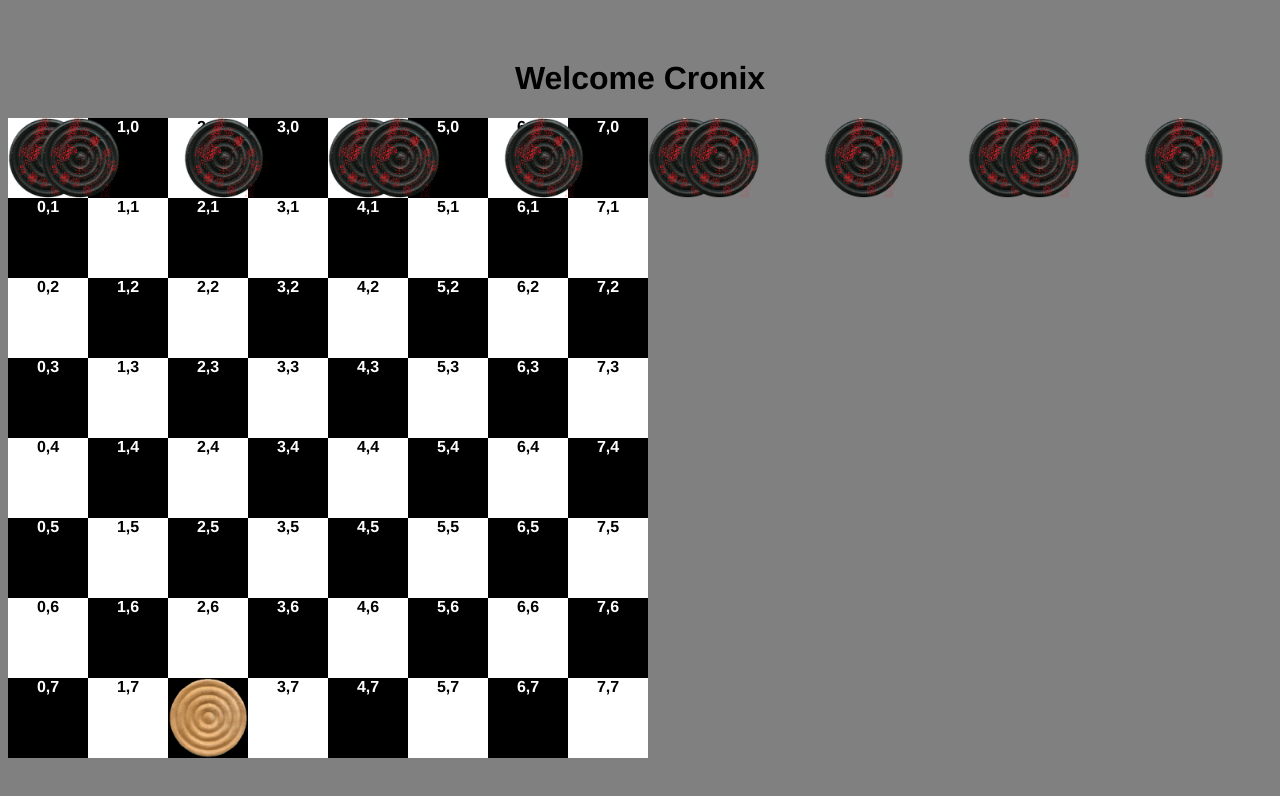
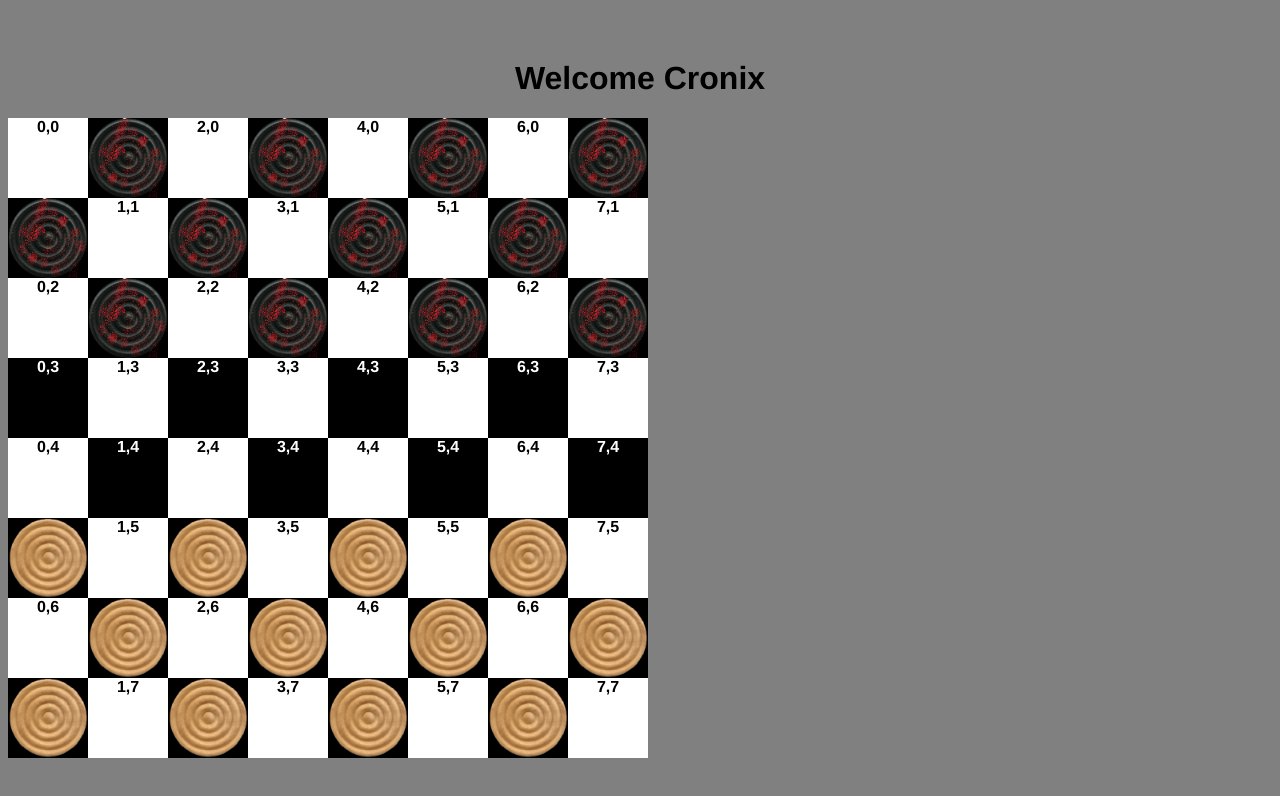
Before and after one commit to MihaiCrihan/vue-chess, a Vue app: page / in a window 1280 px wide. Shown: the top 796 px of the page. Built offline with nearby package versions, Linux system fonts and the light colour scheme.

Commit message:
get chess position

```diff
--- a/src/components/HelloWorld.vue
+++ b/src/components/HelloWorld.vue
@@ -12,21 +12,194 @@ export default {
       [1, 0, 1, 0, 1, 0, 1, 0],
       [0, 1, 0, 1, 0, 1, 0, 1]
     ],
-    ch_black: [
-      ["0.0", "2.0", "4.0", "6.0"],
-      ["1.1", "3.1", "5.1", "7.1"],
-      ["0.2", "2.2", "4.2", "6.2"],
+    chestPositions: [
+      {
+        id: 'b1',
+        positionX : 1,
+        positionY : 0,
+        isBlack: true,
+        isQueen: false
+      },
+      {
+        id: 'b2',
+        positionX : 3,
+        positionY : 0,
+        isBlack: true,
+        isQueen: false
+      },
+      {
+        id: 'b3',
+        positionX : 5,
+        positionY : 0,
+        isBlack: true,
+        isQueen: false
+      },
+      {
+        id: 'b4',
+        positionX : 7,
+        positionY : 0,
+        isBlack: true,
+        isQueen: false
+      },
+      {
+        id: 'b5',
+        positionX : 0,
+        positionY : 1,
+        isBlack: true,
+        isQueen: false
+      },
+      {
+        id: 'b6',
+        positionX : 2,
+        positionY : 1,
+        isBlack: true,
+        isQueen: false
+      },
+      {
+        id: 'b7',
+        positionX : 4,
+        positionY : 1,
+        isBlack: true,
+        isQueen: false
+      },
+      {
+        id: 'b8',
+        positionX : 6,
+        positionY : 1,
+        isBlack: true,
+        isQueen: false
+      },
+      {
+        id: 'b9',
+        positionX : 1,
+        positionY : 2,
+        isBlack: true,
+        isQueen: false
+      },
+      {
+        id: 'b10',
+        positionX : 3,
+        positionY : 2,
+        isBlack: true,
+        isQueen: false
+      },
+      {
+        id: 'b11',
+        positionX : 5,
+        positionY : 2,
+        isBlack: true,
+        isQueen: false
+      },
+      {
+        id: 'b12',
+        positionX : 7,
+        positionY : 2,
+        isBlack: true,
+        isQueen: false
+      },
+      {
+        id: 'a1',
+        positionX : 0,
+        positionY : 5,
+        isBlack: false,
+        isQueen: false
+      },
+      {
+        id: 'a2',
+        positionX : 2,
+        positionY : 5,
+        isBlack: false,
+        isQueen: false
+      },
+      {
+        id: 'a3',
+        positionX : 4,
+        positionY : 5,
+        isBlack: false,
+        isQueen: false
+      },
+      {
+        id: 'a4',
+        positionX : 6,
+        positionY : 5,
+        isBlack: false,
+        isQueen: false
+      },
+      {
+        id: 'a5',
+        positionX : 1,
+        positionY : 6,
+        isBlack: false,
+        isQueen: false
+      },
+      {
+        id: 'a6',
+        positionX : 3,
+        positionY : 6,
+        isBlack: false,
+        isQueen: false
+      },
+      {
+        id: 'a7',
+        positionX : 5,
+        positionY : 6,
+        isBlack: false,
+        isQueen: false
+      },
+      {
+        id: 'a8',
+        positionX : 7,
+        positionY : 6,
+        isBlack: false,
+        isQueen: false
+      },
+      {
+        id: 'a9',
+        positionX : 0,
+        positionY : 7,
+        isBlack: false,
+        isQueen: false
+      },
+      {
+        id: 'a10',
+        positionX : 2,
+        positionY : 7,
+        isBlack: false,
+        isQueen: false
+      },
+      {
+        id: 'a11',
+        positionX : 4,
+        positionY : 7,
+        isBlack: false,
+        isQueen: false
+      },
+      {
+        id: 'a12',
+        positionX : 6,
+        positionY : 7,
+        isBlack: false,
+        isQueen: false
+      }
     ],
-
-// координаты черных шашек
-  ch_white: [
-      "0.5", "2.5", "4.5", "6.5",
-      "1.6", "3.6", "5.6", "7.6",
-      "0.7", "2.7", "4.7", "6.7",
-    ]
+    newPositionX: 0,
+    newPositionY: 0,
+    keepChessId:''
   }),
   methods: {
+    getChessCoordinate (positionX, positionY, id) {
+      console.log(positionX, positionY, id)
+      if (id === this.chestPositions.id){
+        console.log('---------')
+      }
+      this.keepChessId = id;
+      this.newPositionX = positionX;
+      this.newPositionY = positionY;
+    },
     getCoordinate (rowIndex, columnIndex) {
+        this.chestPositions.positionX = this.newPositionX
+        this.chestPositions.positionY = this.newPositionY
+        console.log(this.chestPositions.positionX, this.chestPositions.positionY)
       console.log(rowIndex, columnIndex)
     }
   },
@@ -40,9 +213,10 @@ export default {
   <div class="hello">
     <h1>{{ msg }}</h1>
     <div class="desk">
-      <div :key="posBlackIndex" v-for="(pos, posBlackIndex) in ch_black">
-        <img :key="posWhiteIndex" v-for="(col, posWhiteIndex) in pos"  class="chest" src="../assets/black.png" alt="black" style="position: absolute;"
-             :style="{ left: (col * 160) + 'px', top: (pos * 2) + 'px' }  ">
+      <div v-for="chess in chestPositions" :key="chess.id" >
+        <img @click="getChessCoordinate(chess.positionX, chess.positionY, chess.id)" class="chest" alt="chess" style="position: absolute;"
+             :style="{ left: (chess.positionX * 80) + 'px', top: (chess.positionY * 80) + 'px' }"
+             :src="chess.isBlack ? require('../assets/black.png') : require('../assets/white.png')">
       </div>
       <div v-for="(row, rowIndex) in matrix" :key="rowIndex">
         <div v-for="(column, columnIndex) in row" :key="columnIndex">
@@ -52,21 +226,14 @@ export default {
         </div>
         <br>
       </div>
-      <img class="chest" src="../assets/white.png" alt="black" style="position: absolute; bottom: 0"
-           :style="{ left: (2 * 80) + 'px' }">
     </div>
   </div>
 </template>
-<!--          {{ rowIndex }},{{columnIndex}},<b>{{column}}</b>-->
-<!-- Add "scoped" attribute to limit CSS to this component only -->
-<!--      <div v-for="(item, index) in 8" :key="index">-->
-<!--        <div v-for="(column, index) in 8" :key="index" :class="((column + item) % 2 === 0) ? 'white-cell' : 'black-cell'">-->
-<!--          {{ item }} ; {{ column }}-->
-<!--        </div>-->
-<!--      </div>-->
 <style>
   body {
     background: gray;
+  }
+  #app {
   }
 </style>
 <style scoped>
@@ -82,20 +249,24 @@ export default {
   }
   .chest {
     width: 80px;
-    height: 80px
+    height: 80px;
   }
 
   .white-cell {
+    width: 80px;
     height: 80px;
-    width: 80px;
     color: black;
     background-color: #ffffff;
   }
 
   .black-cell {
+    color: white;
+    width: 80px;
     height: 80px;
-    width: 80px;
     background-color: #000000
+  }
+  .hello {
+    max-width: 100%;
   }
 
 </style>
```
